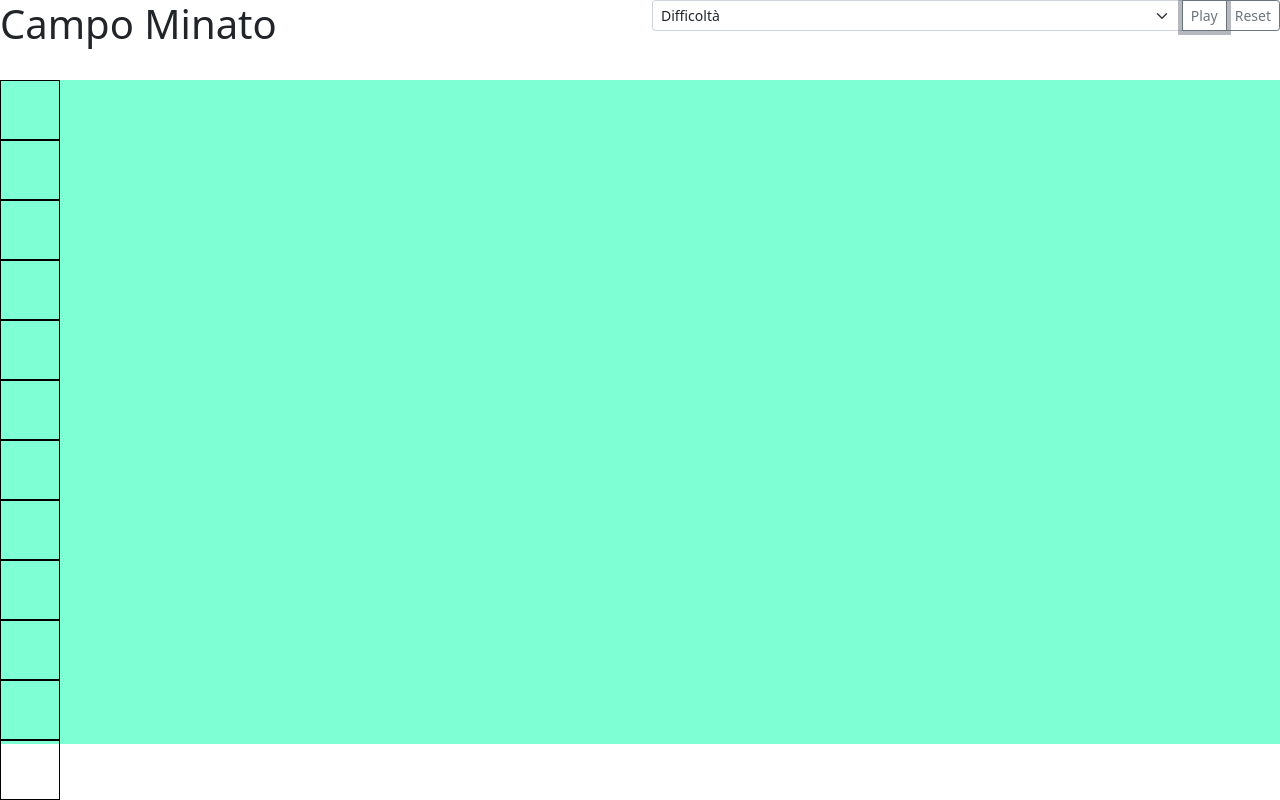
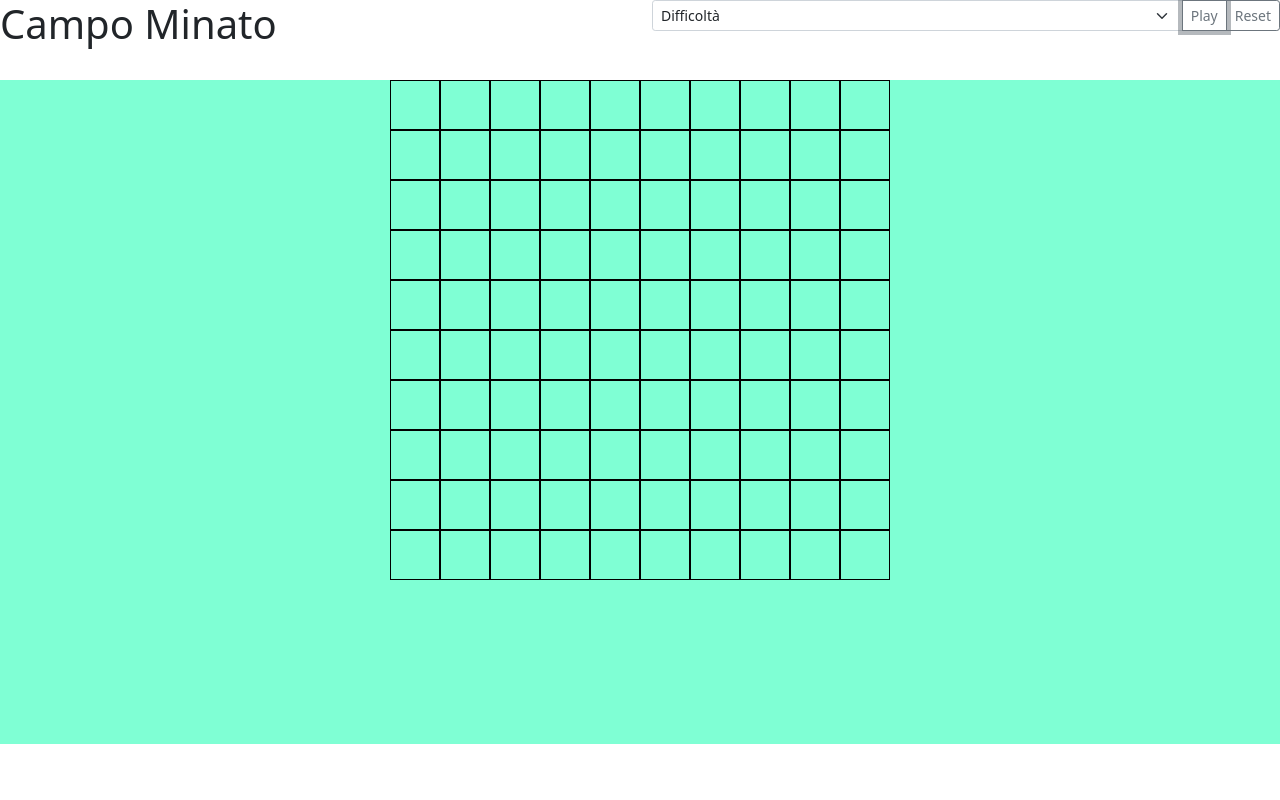
Before and after one commit to KaterinaProkopenko/js-campominato-grid, a plain HTML site: page index.html in a window 1280 px wide. Both pictures are taken after a click on the button "Play". Shown: the top 800 px of the page. Drawn offline with nearby package versions, Linux system fonts and the light colour scheme.

Commit message:
Aggiornamneto

```diff
--- a/css/style.css
+++ b/css/style.css
@@ -12,13 +12,16 @@ footer {
 }
 
 div#square {
-    width: 600px;
+    width: 500px;
+    display: flex;
+    flex-wrap: wrap;
+    margin: 0 auto;
 }
 
 div.small-square {
     border: 1px solid black;
-    height: 60px;
-    width: 60px;
+    height: 50px;
+    width: 50px;
 }
 
 div.active {
--- a/index.html
+++ b/index.html
@@ -17,14 +17,14 @@
                 <h1>Campo Minato</h1>
             </div>
             <div class="col-6">
-                <div id="level" class="input-group input-group-sm">
-                    <select class="form-select" id="inputGroupSelect04" aria-label="Example select with button addon">
-                      <option selected>Difficoltà</option>
-                      <option value="1">Easy</option>
-                      <option value="2">Medium</option>
-                      <option value="3">Hard</option>
+                <div class="input-group input-group-sm">
+                    <select class="form-select" id="inputGroupSelect04">
+                       <option selected>Difficoltà</option>
+                       <option value="1">Easy</option>
+                       <option value="2">Medium</option>
+                       <option value="3">Hard</option>
                     </select>
-                    <button class="btn btn-outline-secondary" type="button">Play</button>
+                    <button id="play" class="btn btn-outline-secondary" type="button">Play</button>
                     <button class="btn btn-outline-secondary" type="button">Reset</button>
                   </div>
             </div>
--- a/js/script.js
+++ b/js/script.js
@@ -1,5 +1,12 @@
-const mainPlace = document.getElementById('square');
+let mainPlace = document.getElementById('square');
 console.log('square grande');
+
+let levelGame = document.querySelector('select').value;
+console.log(levelGame);
+
+
+
+const buttonPlay = document.getElementById('play').addEventListener('click', function(){
 
     const functionBoxes = () => {
         const createBoxes = document.createElement('div');
@@ -7,9 +14,8 @@ const functionBoxes = () => {
         return createBoxes;
     };
 
-for (let i = 0; i < 100; i++) {
+    for (let i = 1; i <= 100; i++) {
         const smallBox = functionBoxes();
-    console.log(smallBox);
 
         smallBox.addEventListener('click', function(){
         this.classList.add('active');
@@ -17,6 +23,20 @@ for (let i = 0; i < 100; i++) {
 
         mainPlace.append(smallBox);
     }
+
+    if(levelGaSme === 1){
+
+    }
+
+
+
+
+
+
+
+
+})
+
 
 
 
```
Lines whose indentation alone changed are shown as unchanged.
